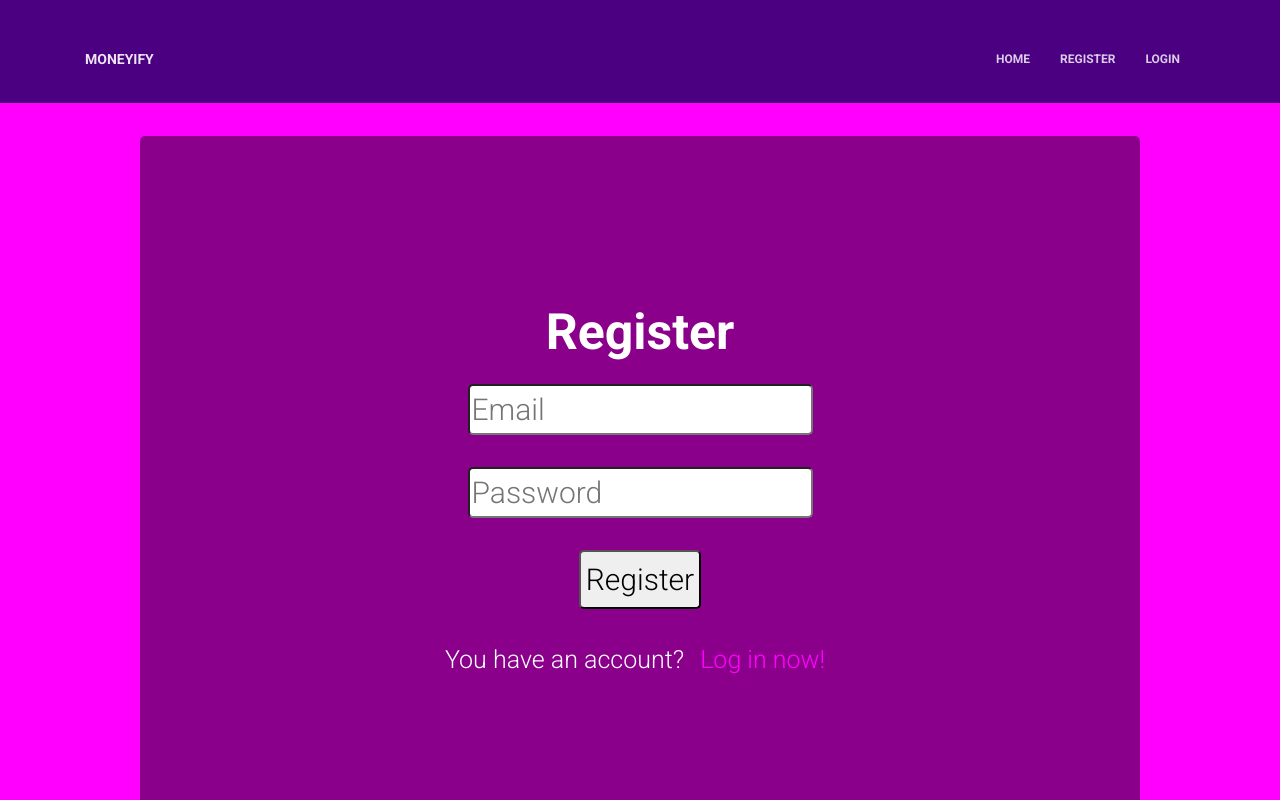
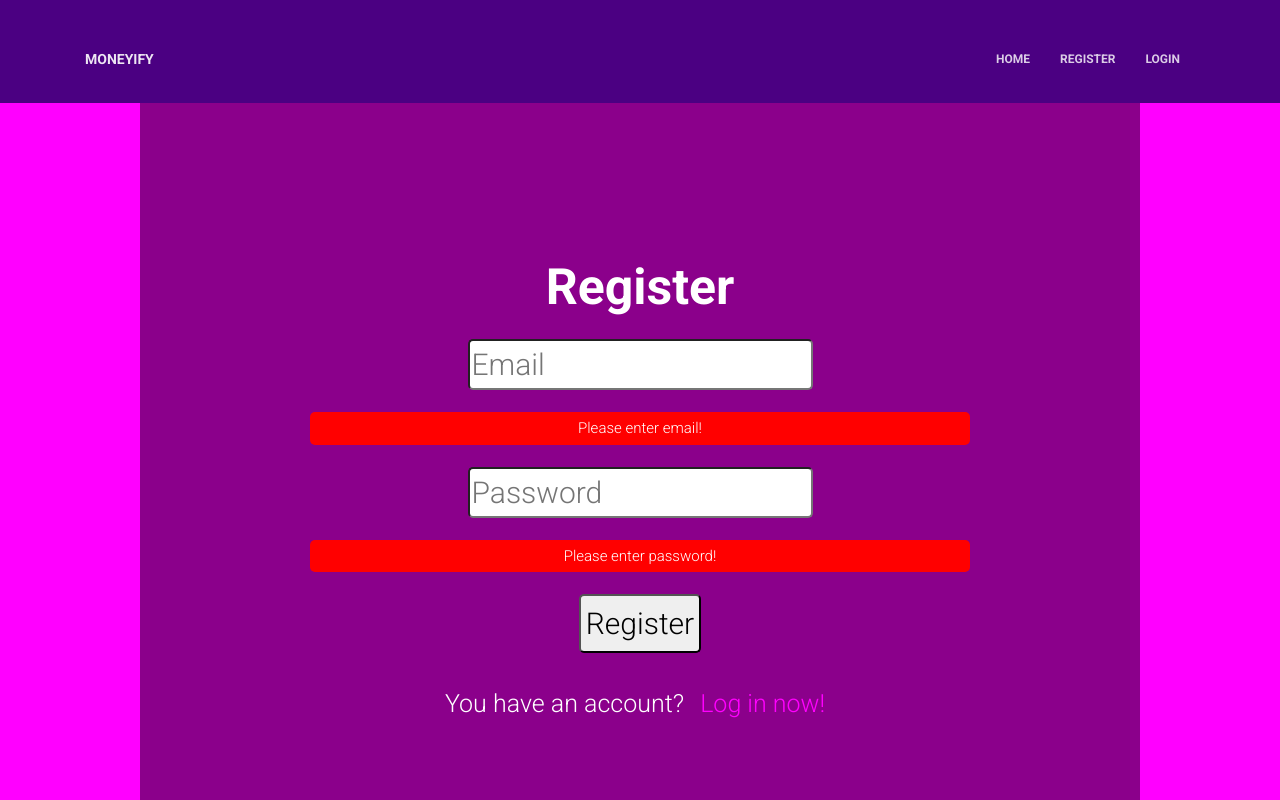
Before and after one commit to petkokp/moneyify, an Angular app in the folder moneyify/: page /register in a window 1280 px wide. Shown: the top 800 px of the page. Built offline with nearby package versions, Linux system fonts and the light colour scheme; some icons are missing.

Commit message:
implement data validation

```diff
--- a/moneyify/src/app/auth.service.ts
+++ b/moneyify/src/app/auth.service.ts
@@ -29,7 +29,6 @@ export class AuthService {
       tap((res: HttpResponse<any>) => {
         this.setSession(res.body._id, res.headers.get('x-access-token'), res.headers.get('x-refresh-token'));
         console.log("Successfully registered and now logged in!");
-        this.isLogged = true;
       })
     )
   }
@@ -38,8 +37,6 @@ export class AuthService {
     this.removeSession();
 
     this.router.navigate(['/login']);
-
-    this.isLogged = false;
   }
 
   getAccessToken() {
--- a/moneyify/src/app/budget-add-item-form/budget-add-item-form.component.html
+++ b/moneyify/src/app/budget-add-item-form/budget-add-item-form.component.html
@@ -3,7 +3,7 @@
         <div class="field-body">
             <div class="field is-narrow">
                 <p class="control">
-                    <input type="number" required name="amount" style="width: 100px;" class="input" placeholder="Amount" [ngModel]="item.amount">
+                    <input #amount type="number" required name="amount" style="width: 100px;" class="input" placeholder="Amount" [ngModel]="item.amount">
                 </p>
             </div>
 
--- a/moneyify/src/app/login-page/login-page.component.css
+++ b/moneyify/src/app/login-page/login-page.component.css
@@ -64,3 +64,19 @@ h1 {
     color: white;
     background: darkviolet;
 }
+
+.email-validation {
+    background-color: red;
+    color: white;
+    border-radius: 5px;
+    padding: 5px;
+    text-align: center;
+}
+
+.password-validation {
+    background-color: red;
+    color: white;
+    border-radius: 5px;
+    padding: 5px;
+    text-align: center;
+}
--- a/moneyify/src/app/login-page/login-page.component.html
+++ b/moneyify/src/app/login-page/login-page.component.html
@@ -4,8 +4,8 @@
         <div class="field">
             <p class="control">
                 <input #emailInput class="input" type="email" placeholder="Email">
-
             </p>
+            <p id="email-validation" class="email-validation" *ngIf="emailInput.value.length < 8 && emailInput.value.length >= 1">The email is invalid!</p>
         </div>
         <div class="field">
             <p class="control">
@@ -14,6 +14,7 @@
                     <i class="fas"></i>
                 </span>
             </p>
+            <p id="password-validation" class="email-validation" *ngIf="pwInput.value.length < 8 && pwInput.value.length >= 1">The password is invalid!</p>
         </div>
         <div class="field">
             <p class="control">
--- a/moneyify/src/app/register-page/register-page.component.css
+++ b/moneyify/src/app/register-page/register-page.component.css
@@ -108,3 +108,19 @@ h1 {
     color: white;
     background: darkviolet;
 }
+
+.email-validation {
+    background-color: red;
+    color: white;
+    border-radius: 5px;
+    padding: 5px;
+    text-align: center;
+}
+
+.password-validation {
+    background-color: red;
+    color: white;
+    border-radius: 5px;
+    padding: 5px;
+    text-align: center;
+}
--- a/moneyify/src/app/register-page/register-page.component.html
+++ b/moneyify/src/app/register-page/register-page.component.html
@@ -3,9 +3,10 @@
         <h1>Register</h1>
         <div class="field">
             <p class="control">
-                <input #emailInput class="input" type="email" placeholder="Email">
-
+                <input #emailInput class="input" type="email" placeholder="Email" >
             </p>
+            <p class="email-validation" *ngIf="!emailInput.value">Please enter email!</p>
+            <p class="email-validation" *ngIf="emailInput.value.length < 8 && emailInput.value.length >= 1">The email must be atleast 8 symbols long!</p>
         </div>
         <div class="field">
             <p class="control">
@@ -14,6 +15,8 @@
                     <i class="fas"></i>
                 </span>
             </p>
+            <p class="email-validation" *ngIf="!pwInput.value">Please enter password!</p>
+            <p class="password-validation" *ngIf="pwInput.value.length < 8 && pwInput.value.length >= 1">The password must be atleast 8 symbols long!</p>
         </div>
         <div class="field">
             <p class="control">
--- a/moneyify/src/app/register-page/register-page.component.ts
+++ b/moneyify/src/app/register-page/register-page.component.ts
@@ -9,6 +9,8 @@ import { AuthService } from '../auth.service';
   styleUrls: ['./register-page.component.css']
 })
 export class RegisterPageComponent implements OnInit {
+
+  isValid: boolean = true;
 
   constructor(private authService: AuthService, private router: Router) { }
 
```
Also changed, not shown: 1 other file (tests, documents, lock files or other folders).
